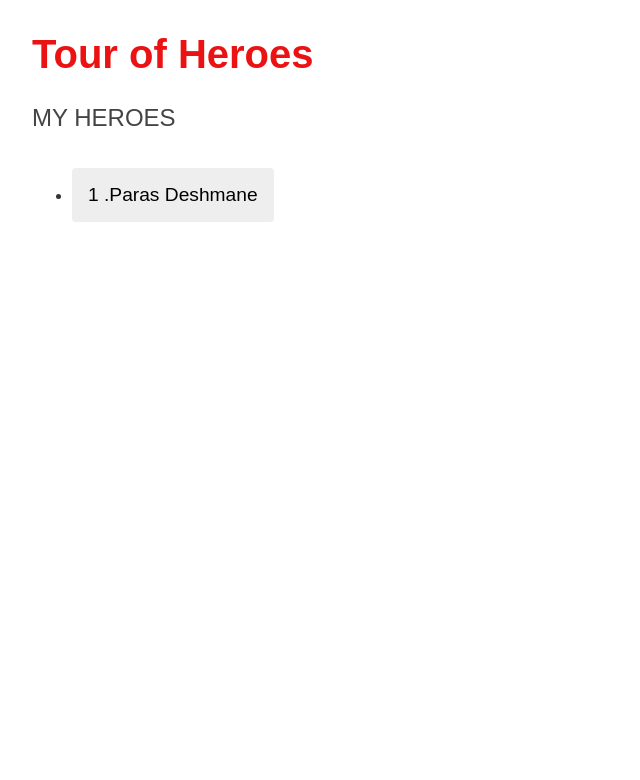
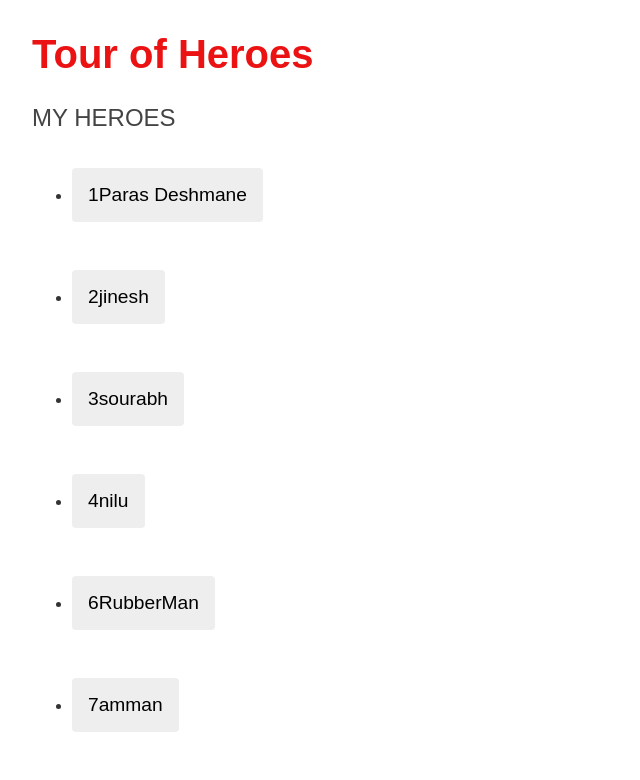
Before and after one commit to Deshmaneparas/my-hero-15, an Angular app: page / in a window 1280 px wide. Shown: the top 780 px of the page, without its empty margins (0-640 px from the left). Built offline with nearby package versions, Linux system fonts and the light colour scheme.

Commit message:
5 files modified

```diff
--- a/src/app/app.component.html
+++ b/src/app/app.component.html
@@ -7,4 +7,5 @@
 <img [src]="photo" alt="">
 </div> -->
 <h1>{{title}}</h1>
-<app-heros></app-heros>
+<h2>MY HEROES</h2>
+<app-heros *ngFor="let hero of heroes" [hero]="hero"></app-heros>
--- a/src/app/app.component.ts
+++ b/src/app/app.component.ts
@@ -1,13 +1,15 @@
+import { CommonModule } from '@angular/common';
 import { Component, OnInit } from '@angular/core';
 import { FormsModule } from '@angular/forms';
 import { HerosComponent } from './heros/heros.component';
+import { HEROES } from './mock-heroes';
 
 @Component({
   standalone:true,
   selector: 'app-app',
   templateUrl: './app.component.html',
   styleUrls: ['./app.component.css'],
-  imports:[HerosComponent,]
+  imports:[HerosComponent,CommonModule]
 })
 export class AppComponent implements OnInit {
   // username:string="hiii";
@@ -15,6 +17,8 @@ export class AppComponent implements OnInit {
   // age:number=23;
   // photo:string="https://www.thedrive.com/content/2018/09/img_0199.jpg?quality=85&crop=16%3A9&auto=webp&optimize=high&quality=70&width=1440"
   title = 'Tour of Heroes';
+  heroes=HEROES;
+
 
 
   constructor() { }
--- a/src/app/heros/heros.component.html
+++ b/src/app/heros/heros.component.html
@@ -5,7 +5,6 @@
   <label for="name">Hero name: </label>
   <input id="name" [(ngModel)]="hero.name" placeholder="name">
 </div> -->
-<h2>MY HEROES</h2>
   <ul class="heroes">
     <li>
     <button type="button">
--- a/src/app/heros/heros.component.ts
+++ b/src/app/heros/heros.component.ts
@@ -1,5 +1,5 @@
 import { CommonModule } from '@angular/common';
-import { Component, OnInit } from '@angular/core';
+import { Component, Input, OnInit } from '@angular/core';
 import { FormsModule } from '@angular/forms';
 import { Hero } from '../hero';
 import {HEROES} from '../mock-heroes';
@@ -13,12 +13,13 @@ import {HEROES} from '../mock-heroes';
 })
 export class HerosComponent implements OnInit {
   // hero = 'Paras Deshmane';
-    hero :Hero ={
-  id:1,
-    name:" .Paras Deshmane"
+  //   hero :Hero ={
+  // id:1,
+  //   name:" .Paras Deshmane"
 
-  };
+  // };
   // heroes=HEROES;
+  @Input() hero!: Hero;
 
 
 
--- a/src/app/mock-heroes.ts
+++ b/src/app/mock-heroes.ts
@@ -3,7 +3,7 @@ export const HEROES:Hero[]= [
   {id:1, name:`Paras Deshmane`},
   { id: 2, name: 'jinesh ' },
   { id: 3, name: 'sourabh ' },
-  { id: 4, name: 'nilesh' },
+  { id: 4, name: 'nilu' },
   { id: 6, name: 'RubberMan' },
   { id: 7, name: 'amman' },
   { id: 8, name: 'prathmesh' },
```
